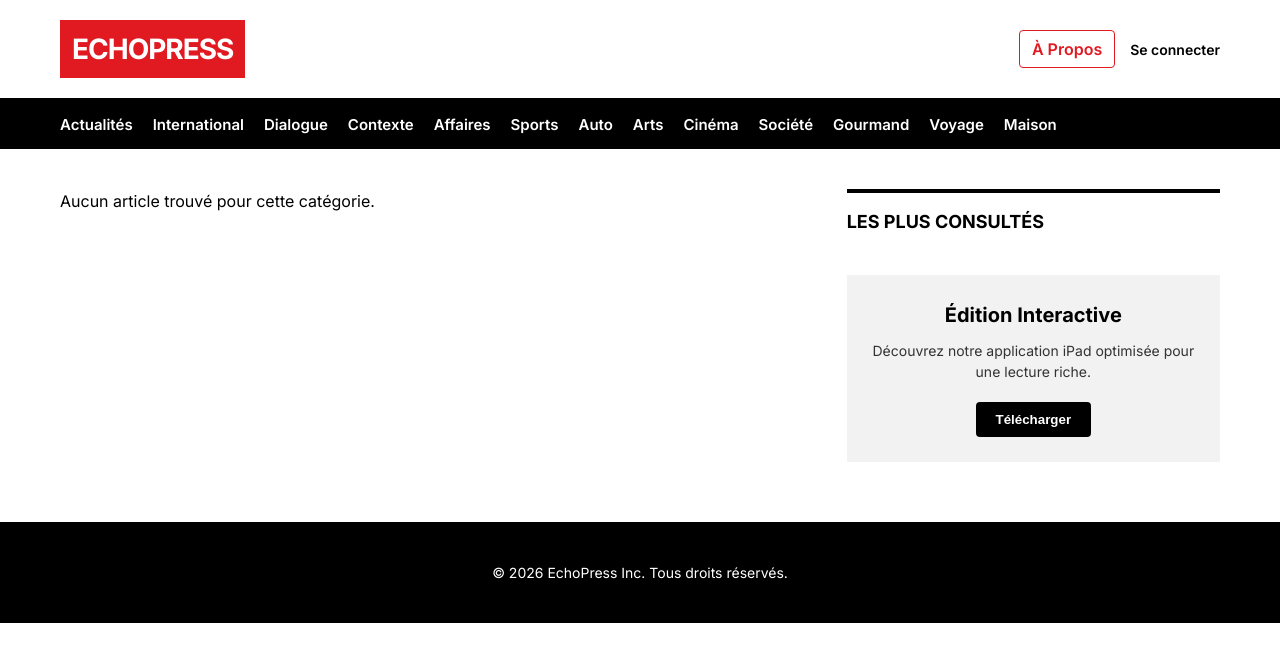
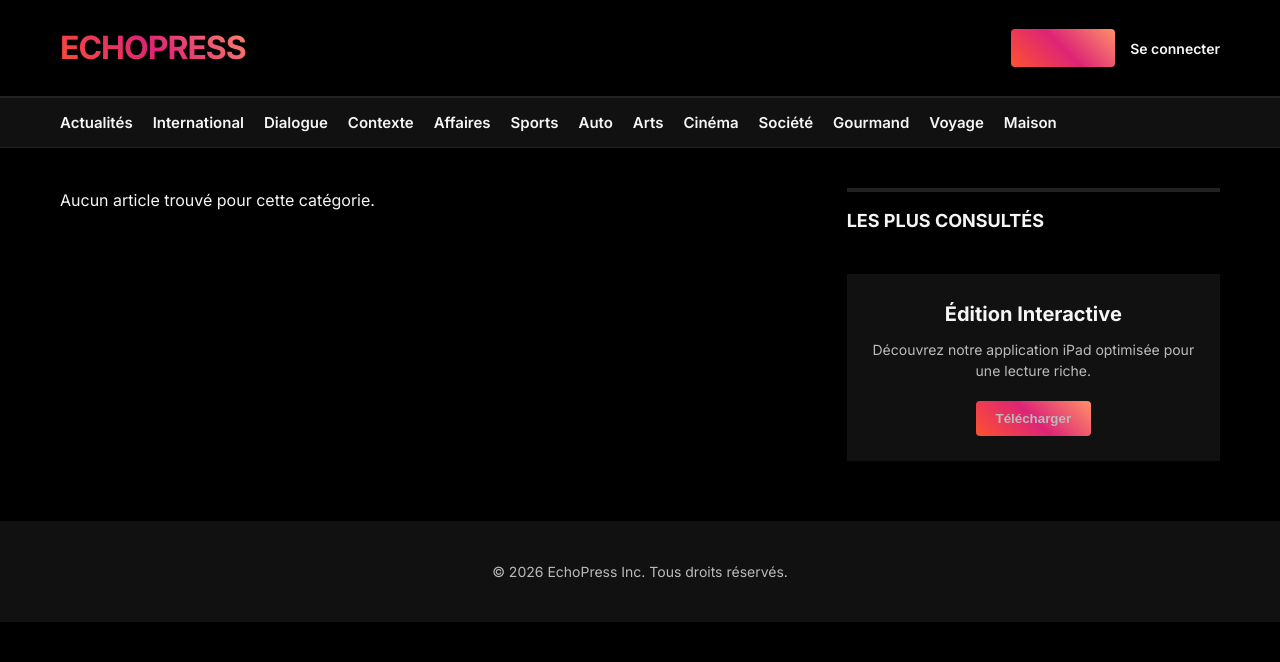
Before and after one commit to tstechnologyaidev/echopress, a website built with Vite: page index.html in a window 1280 px wide. Built offline with nearby package versions, Linux system fonts and the light colour scheme; files whose address does not match are found by name.

Commit message:
UI change

```diff
--- a/src/style.css
+++ b/src/style.css
@@ -1,12 +1,15 @@
 :root {
-  --lp-red: #E11A22;
-  --lp-black: #000000;
-  --lp-white: #FFFFFF;
-  --lp-gray-light: #F2F2F2;
-  --lp-gray-mid: #CCCCCC;
-  --lp-gray-dark: #333333;
+  --lp-red: #FF512F; /* Sunset Red */
+  --lp-black: #f5f5f5; /* Theme Foreground */
+  --lp-white: #000000; /* Theme Background */
+  --lp-gray-light: #111111; /* Card backgrounds */
+  --lp-gray-mid: #222222; /* Borders */
+  --lp-gray-dark: #bbbbbb; /* Secondary text */
   --font-sans: 'Inter', sans-serif;
   --font-serif: 'PT Serif', serif;
+
+  --sunset-gradient: linear-gradient(45deg, #FF512F, #DD2476, #FF9068);
+  --blue-gradient: linear-gradient(135deg, #00c6ff, #0072ff);
 }
 
 * {
@@ -39,7 +42,7 @@ ul {
 
 /* HEADER */
 .header {
-  border-bottom: 2px solid var(--lp-black);
+  border-bottom: 2px solid var(--lp-gray-mid);
   padding: 20px 0;
 }
 
@@ -51,12 +54,13 @@ ul {
 
 .header-logo a {
   display: inline-block;
-  background-color: var(--lp-red);
-  color: var(--lp-white);
+  background: var(--sunset-gradient);
+  -webkit-background-clip: text;
+  -webkit-text-fill-color: transparent;
   font-family: var(--font-sans);
   font-weight: 700;
-  font-size: 28px;
-  padding: 8px 12px;
+  font-size: 32px;
+  padding: 4px 0;
   letter-spacing: -1px;
 }
 
@@ -74,17 +78,22 @@ ul {
 }
 
 .btn-soutien {
-  border: 1px solid var(--lp-red);
-  color: var(--lp-red);
-  padding: 6px 12px;
+  background: var(--sunset-gradient);
+  -webkit-background-clip: text;
+  -webkit-text-fill-color: transparent;
+  border: 1px solid transparent;
+  background-image: var(--sunset-gradient), var(--sunset-gradient);
+  background-origin: border-box;
+  background-clip: padding-box, border-box;
+  padding: 6px 16px;
   font-weight: 600;
   border-radius: 4px;
   transition: all 0.2s;
 }
 
 .btn-soutien:hover {
-  background-color: var(--lp-red);
-  color: var(--lp-white);
+  opacity: 0.8;
+  transform: translateY(-1px);
 }
 
 .auth-links {
@@ -99,8 +108,9 @@ ul {
 
 /* NAVIGATION */
 .main-nav {
-  background-color: var(--lp-black);
-  color: var(--lp-white);
+  background-color: var(--lp-gray-light);
+  color: var(--lp-black);
+  border-bottom: 1px solid var(--lp-gray-mid);
 }
 
 .main-nav ul {
@@ -117,7 +127,9 @@ ul {
 }
 
 .main-nav a:hover {
-  color: var(--lp-red);
+  background: var(--sunset-gradient);
+  -webkit-background-clip: text;
+  -webkit-text-fill-color: transparent;
 }
 
 /* MAIN LAYOUT */
@@ -156,6 +168,10 @@ ul {
 .hero-content {
   background-color: var(--lp-gray-light);
   padding: 30px;
+  border: 1px solid transparent;
+  background: linear-gradient(var(--lp-gray-light), var(--lp-gray-light)) padding-box,
+              var(--blue-gradient) border-box;
+  border-radius: 0 0 8px 8px;
 }
 
 .surtitle {
@@ -196,6 +212,16 @@ ul {
   cursor: pointer;
   display: flex;
   flex-direction: column;
+  border: 1px solid transparent;
+  background: linear-gradient(var(--lp-white), var(--lp-white)) padding-box,
+              var(--blue-gradient) border-box;
+  border-radius: 8px;
+  padding: 15px;
+  transition: transform 0.2s ease;
+}
+
+.card-article:hover {
+  transform: translateY(-5px);
 }
 
 .card-image {
@@ -203,6 +229,7 @@ ul {
   aspect-ratio: 16/9;
   object-fit: cover;
   margin-bottom: 15px;
+  border-radius: 4px;
   background-color: var(--lp-gray-light);
 }
 
@@ -228,7 +255,7 @@ ul {
 /* SIDEBAR */
 .sidebar-widget {
   margin-bottom: 40px;
-  border-top: 4px solid var(--lp-black);
+  border-top: 4px solid var(--lp-gray-mid);
   padding-top: 15px;
 }
 
@@ -254,10 +281,12 @@ ul {
 }
 
 .pop-rank {
-  color: var(--lp-red);
+  background: var(--sunset-gradient);
+  -webkit-background-clip: text;
+  -webkit-text-fill-color: transparent;
   font-weight: 700;
-  font-size: 24px;
-  width: 20px;
+  font-size: 28px;
+  width: 30px;
 }
 
 .pop-title {
@@ -285,8 +314,8 @@ ul {
 }
 
 .promo-box button {
-  background-color: var(--lp-black);
-  color: var(--lp-white);
+  background: var(--sunset-gradient);
+  color: var(--lp-gray-dark);
   border: none;
   padding: 10px 20px;
   font-weight: 600;
@@ -295,7 +324,7 @@ ul {
 }
 
 .promo-box button:hover {
-  background-color: var(--lp-red);
+  opacity: 0.9;
 }
 
 /* ARTICLE VIEW */
@@ -328,8 +357,8 @@ ul {
 
 /* FOOTER */
 .footer {
-  background-color: var(--lp-black);
-  color: var(--lp-white);
+  background-color: var(--lp-gray-light);
+  color: var(--lp-gray-dark);
   padding: 40px 0;
   text-align: center;
   font-size: 14px;
```
